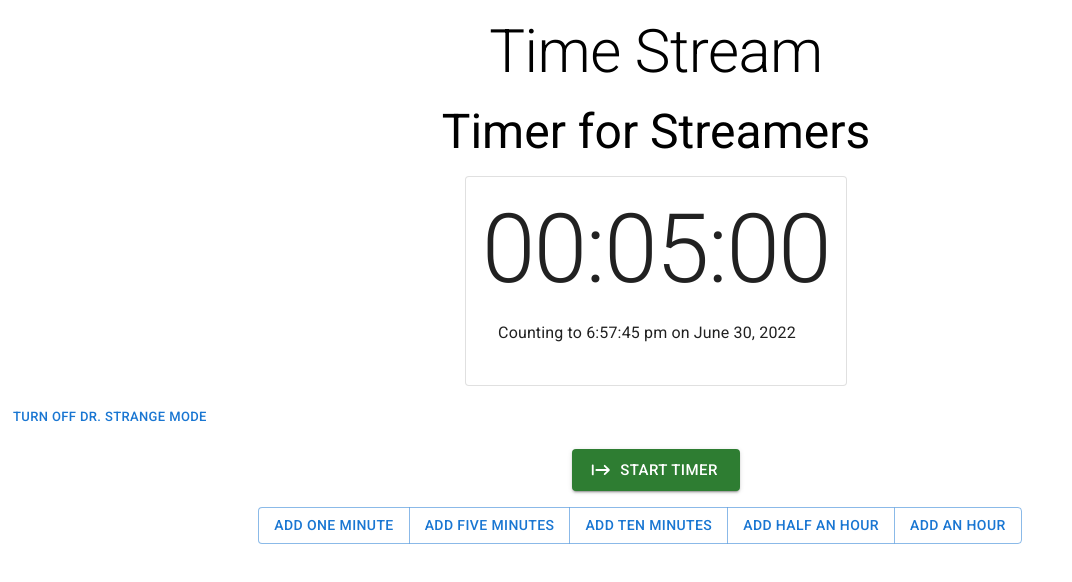
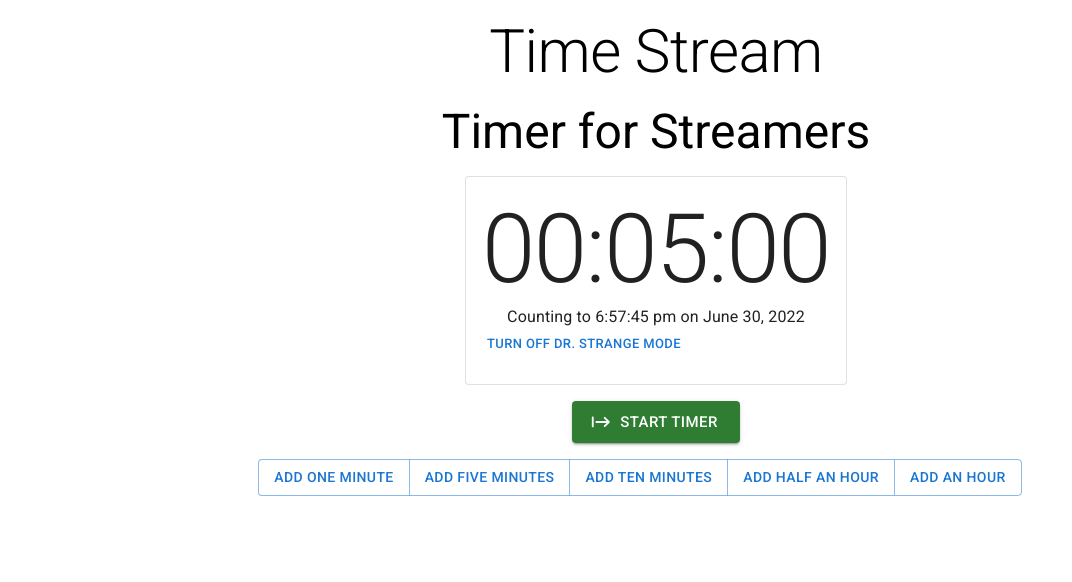
Before and after one commit to ben-laird/adjustable-timer, a React (Create React App) app: page / in a window 1280 px wide. Shown: the top 582 px of the page, without its empty margins (0-1072 px from the left). Built offline with nearby package versions, Linux system fonts and the light colour scheme.

Commit message:
Visually fix and allow node injections to Timer

```diff
--- a/src/features/timer/DrStrangeModeTimer.tsx
+++ b/src/features/timer/DrStrangeModeTimer.tsx
@@ -7,8 +7,7 @@ type DrStrangeModeTimerProps = { dateCode: string; durationCode: string };
 const DrStrangeModeTimer: FC<DrStrangeModeTimerProps> = (props) => {
   const [drStrangeMode, setDrStrangeMode] = useState(true);
   return (
-    <div>
-      <Timer {...props} drStrangeMode={drStrangeMode} />
+    <Timer {...props} drStrangeMode={drStrangeMode}>
       <Button
         variant="text"
         size="small"
@@ -16,7 +15,7 @@ const DrStrangeModeTimer: FC<DrStrangeModeTimerProps> = (props) => {
       >
         Turn {`${drStrangeMode ? "off" : "on"}`} Dr. Strange Mode
       </Button>
-    </div>
+    </Timer>
   );
 };
 
--- a/src/features/timer/Timer.tsx
+++ b/src/features/timer/Timer.tsx
@@ -1,6 +1,6 @@
 import { Card, CardContent, Grid, Typography } from "@mui/material";
 import dayjs from "dayjs";
-import { FC, useEffect, useState } from "react";
+import { FC, ReactNode, useEffect, useState } from "react";
 import { connect, ConnectedProps } from "react-redux";
 import { RootState } from "../../app/store";
 import { advanceTimeBy, DayDelta } from "./timerSlice";
@@ -9,6 +9,7 @@ type TimerProps = {
   durationCode: string;
   dateCode: string;
   drStrangeMode?: boolean;
+  children?: ReactNode;
 };
 
 const Timer: FC<ConnectedProps<typeof connector>> = (props) => {
@@ -33,11 +34,10 @@ const Timer: FC<ConnectedProps<typeof connector>> = (props) => {
           <Typography variant="h1">
             {props.tMinus.format(props.durationCode)}
           </Typography>
-          <Grid container={true} justifyContent="flex" margin={2}>
-            <Typography variant="body1">
+            <Typography variant="body1" sx={{textAlign: "center"}}>
               Counting to {props.targetTime.format(props.dateCode)}
             </Typography>
-          </Grid>
+          {props.children}
         </CardContent>
       </Card>
     </Grid>
@@ -51,7 +51,7 @@ const connector = connect(
       typeof ownProps.drStrangeMode !== undefined
         ? ownProps.drStrangeMode
         : false;
-    const { dateCode, durationCode } = ownProps;
+    const { dateCode, durationCode, children } = ownProps;
 
     return {
       tMinus,
@@ -59,6 +59,7 @@ const connector = connect(
       durationCode,
       dateCode,
       drStrangeMode,
+      children,
     };
   },
   { advanceTimeBy }
```
